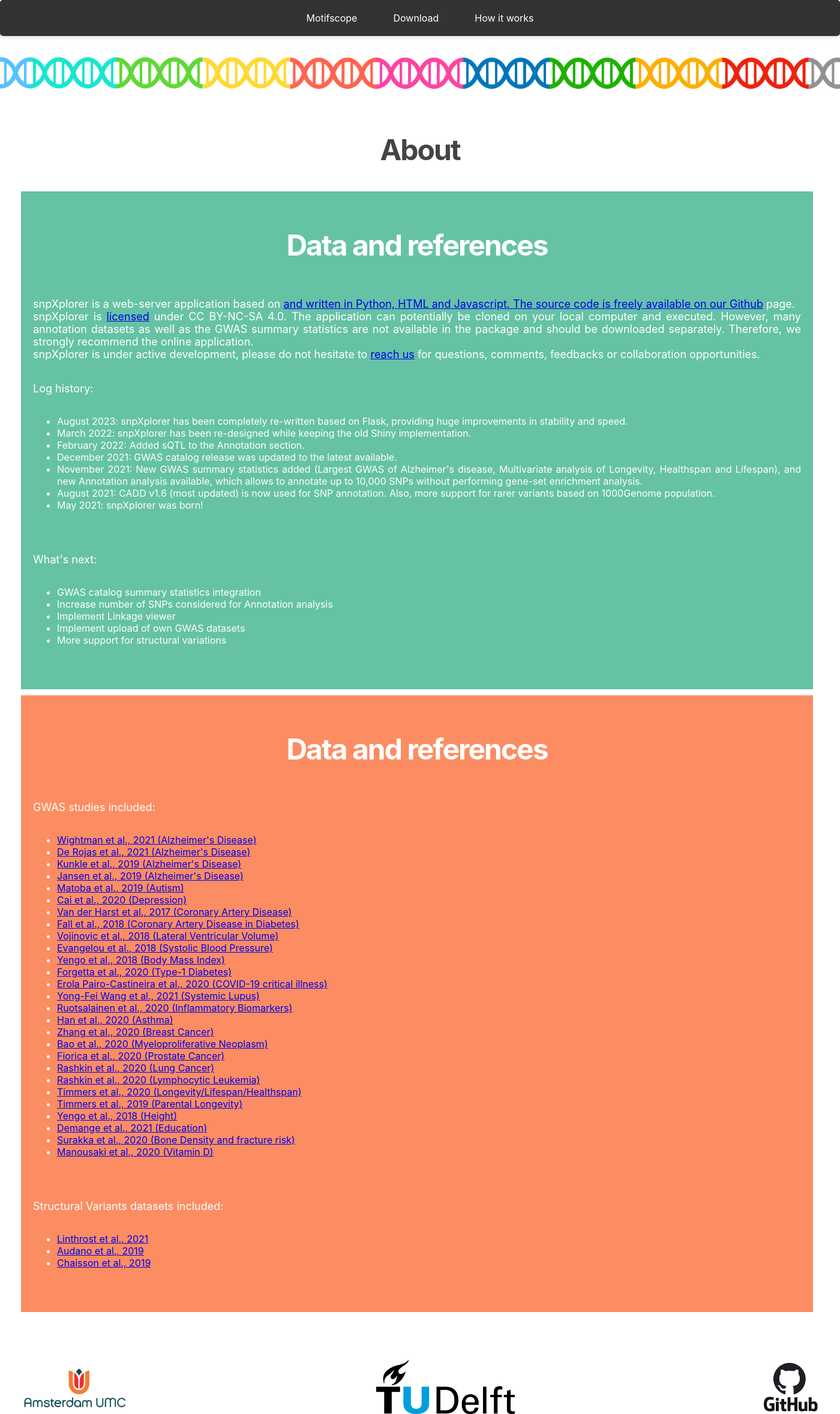
After one commit to holstegelab/MotifScope_WebServer, a Flask app: template templates/about.html in a window 1400 px wide; the page is wider, and only the part inside the window is pictured. The commit adds this page. Shown: that part at 60% size. Run offline with Flask 3, Linux system fonts and the light colour scheme; the template is opened without the code that fills it, so the values that code supplies are empty.

Commit message:
info page to be updated

```diff
--- /dev/null
+++ b/templates/about.html
@@ -0,0 +1,98 @@
+{% extends 'base.html' %}
+
+{% block content %}
+    <body id="about">
+        <!-- DNA image at the top -->
+        <div class="centered-container">
+            <img class="centered-image" src="{{ url_for('static', filename='images/dna.png') }}" alt="Image">
+        </div>
+
+        <!-- Title -->
+        <h2>{% block title %} About {% endblock %}</h2>
+
+        <!-- Code -->
+        <div class="container-main">
+            <div class="column" id="column1">
+                <h2>Data and references</h2>
+                <p>snpXplorer is a web-server application based on <a href="https://flask.palletsprojects.com/en/2.3.x/"Flask</a> and written in Python, HTML and Javascript. The source code is freely available on our  <a href="https://github.com/TesiNicco/snpXplorer">Github</a> page.<br>
+                snpXplorer is <a href="https://creativecommons.org/licenses/by-nc-sa/4.0/">licensed</a> under CC BY-NC-SA 4.0.
+                The application can potentially be cloned on your local computer and executed. However, many annotation datasets as well as the GWAS summary statistics are not available in the package and should be downloaded separately. Therefore, we strongly recommend the online application.<br>
+                snpXplorer is under active development, please do not hesitate to <a href="mailto:n.tesi@amsterdamumc.nl">reach us</a> for questions, comments, feedbacks or collaboration opportunities.</p>
+                <p>Log history:
+                    <ul>
+                        <li>August 2023: snpXplorer has been completely re-written based on Flask, providing huge improvements in stability and speed.</li>
+                        <li>March 2022: snpXplorer has been re-designed while keeping the old Shiny implementation.</li>
+                        <li>February 2022: Added sQTL to the Annotation section.</li>
+                        <li>December 2021: GWAS catalog release was updated to the latest available.</li>
+                        <li>November 2021: New GWAS summary statistics added (Largest GWAS of Alzheimer's disease, Multivariate analysis of Longevity, Healthspan and Lifespan), and new Annotation analysis available, which allows to annotate up to 10,000 SNPs without performing gene-set enrichment analysis.</li>
+                        <li>August 2021: CADD v1.6 (most updated) is now used for SNP annotation. Also, more support for rarer variants based on 1000Genome population.</li>
+                        <li>May 2021: snpXplorer was born! </li>
+                    </ul>
+                </p>
+
+                <p>What's next:
+                    <ul>
+                        <li>GWAS catalog summary statistics integration</li>
+                        <li>Increase number of SNPs considered for Annotation analysis</li>
+                        <li>Implement Linkage viewer</li>
+                        <li>Implement upload of own GWAS datasets</li>
+                        <li>More support for structural variations</li>
+                    </ul>
+                </p>
+            </div>
+        </div>
+
+        <!-- Data and references -->
+        <div class="container-main">
+            <div class="column" id="column3">
+                <h2>Data and references</h2>
+                <p>GWAS studies included:
+                    <ul>
+                        <li><a href="https://doi.org/10.1038/s41588-021-00921-z">Wightman et al., 2021 (Alzheimer's Disease)</a></li>
+                        <li><a href="https://doi.org/10.1038/s41467-021-22491-8">De Rojas et al., 2021 (Alzheimer's Disease)</a></li>
+                        <li><a href="https://doi.org/10.1038/s41588-019-0358-2">Kunkle et al., 2019 (Alzheimer's Disease)</a></li>
+                        <li><a href="https://doi.org/10.1038/s41588-018-0311-9">Jansen et al., 2019 (Alzheimer's Disease)</a></li>
+                        <li><a href="https://doi.org/10.1038/s41398-020-00953-9">Matoba et al., 2019 (Autism)</a></li>
+                        <li><a href="https://doi.org/10.1038/s41588-020-0594-5">Cai et al., 2020 (Depression)</a></li>
+                        <li><a href="https://doi.org/10.1161/CIRCRESAHA.117.312086">Van der Harst et al., 2017 (Coronary Artery Disease)</a></li>
+                        <li><a href="https://doi.org/10.1007/s00125-018-4686-z">Fall et al., 2018 (Coronary Artery Disease in Diabetes)</a></li>
+                        <li><a href="https://doi.org/10.1038/s41467-018-06234-w">Vojinovic et al., 2018 (Lateral Ventricular Volume)</a></li>
+                        <li><a href="https://doi.org/10.1038/s41588-018-0205-x">Evangelou et al., 2018 (Systolic Blood Pressure)</a></li>
+                        <li><a href="https://doi.org/10.1093/hmg/ddy271">Yengo et al., 2018 (Body Mass Index)</a></li>
+                        <li><a href="https://doi.org/10.2337/db19-0831">Forgetta et al., 2020 (Type-1 Diabetes)</a></li>
+                        <li><a href="https://doi.org/10.1038/s41586-020-03065-y">Erola Pairo-Castineira et al., 2020 (COVID-19 critical illness)</a></li>
+                        <li><a href="https://doi.org/10.1038/s41467-021-21049-y">Yong-Fei Wang et al., 2021 (Systemic Lupus)</a></li>
+                        <li><a href="https://doi.org/10.1038/s41431-020-00730-8">Ruotsalainen et al., 2020 (Inflammatory Biomarkers)</a></li>
+                        <li><a href="https://doi.org/10.1038/s41467-020-15649-3">Han et al., 2020 (Asthma)</a></li>
+                        <li><a href="https://doi.org/10.1038/s41588-020-0609-2">Zhang et al., 2020 (Breast Cancer)</a></li>
+                        <li><a href="https://doi.org/10.1038/s41586-020-2786-7">Bao et al., 2020 (Myeloproliferative Neoplasm)</a></li>
+                        <li><a href="https://doi.org/10.1371/journal.pone.0236209">Fiorica et al., 2020 (Prostate Cancer)</a></li>
+                        <li><a href="https://doi.org/10.1038/s41467-020-18246-6">Rashkin et al., 2020 (Lung Cancer)</a></li>
+                        <li><a href="https://doi.org/10.1038/s41467-020-18246-6">Rashkin et al., 2020 (Lymphocytic Leukemia)</a></li>
+                        <li><a href="https://doi.org/10.1038/s41467-020-17312-3">Timmers et al., 2020 (Longevity/Lifespan/Healthspan)</a></li>
+                        <li><a href="https://doi.org/10.7554/eLife.39856">Timmers et al., 2019 (Parental Longevity)</a></li>
+                        <li><a href="https://doi.org/10.1093/hmg/ddy271">Yengo et al., 2018 (Height)</a></li>
+                        <li><a href="https://doi.org/10.1038/s41588-020-00754-2">Demange et al., 2021 (Education)</a></li>
+                        <li><a href="https://doi.org/10.1038/s41467-020-17315-0">Surakka et al., 2020 (Bone Density and fracture risk)</a></li>
+                        <li><a href="https://doi.org/10.1016/j.ajhg.2020.01.017">Manousaki et al., 2020 (Vitamin D)</a></li>
+                    </ul>
+                </p>
+                <p>Structural Variants datasets included:
+                    <ul>
+                        <li><a href="https://doi.org/10.1038/s41398-020-01060-5">Linthrost et al., 2021</a></li>
+                        <li><a href="https://doi.org/10.1016/j.cell.2018.12.019">Audano et al., 2019</a></li>
+                        <li><a href="https://doi.org/10.1038/s41467-018-08148-z">Chaisson et al., 2019</a></li>
+                    </ul>
+                </p>
+
+            </div>
+        </div>
+
+        <!-- Footnote images -->
+        <div class="image-container-foot">
+            <img src="{{ url_for('static', filename='images/amstUMC.jpg') }}" alt="ams">
+            <img src="{{ url_for('static', filename='images/tudelft1.png') }}" alt="tud">
+            <img src="{{ url_for('static', filename='images/github.png') }}" alt="gith">
+        </div>
+    </body>
+{% endblock %}
--- a/templates/base.html
+++ b/templates/base.html
@@ -17,7 +17,7 @@
     <nav>
         <a href="{{ url_for('index') }}">Motifscope</a>
         <a href="{{ url_for('download') }}">Download</a>
-        <a href="{{ url_for('index') }}">How it works</a>
+        <a href="{{ url_for('about') }}">How it works</a>
       </nav>
 
     <!-- Page content -->
```
